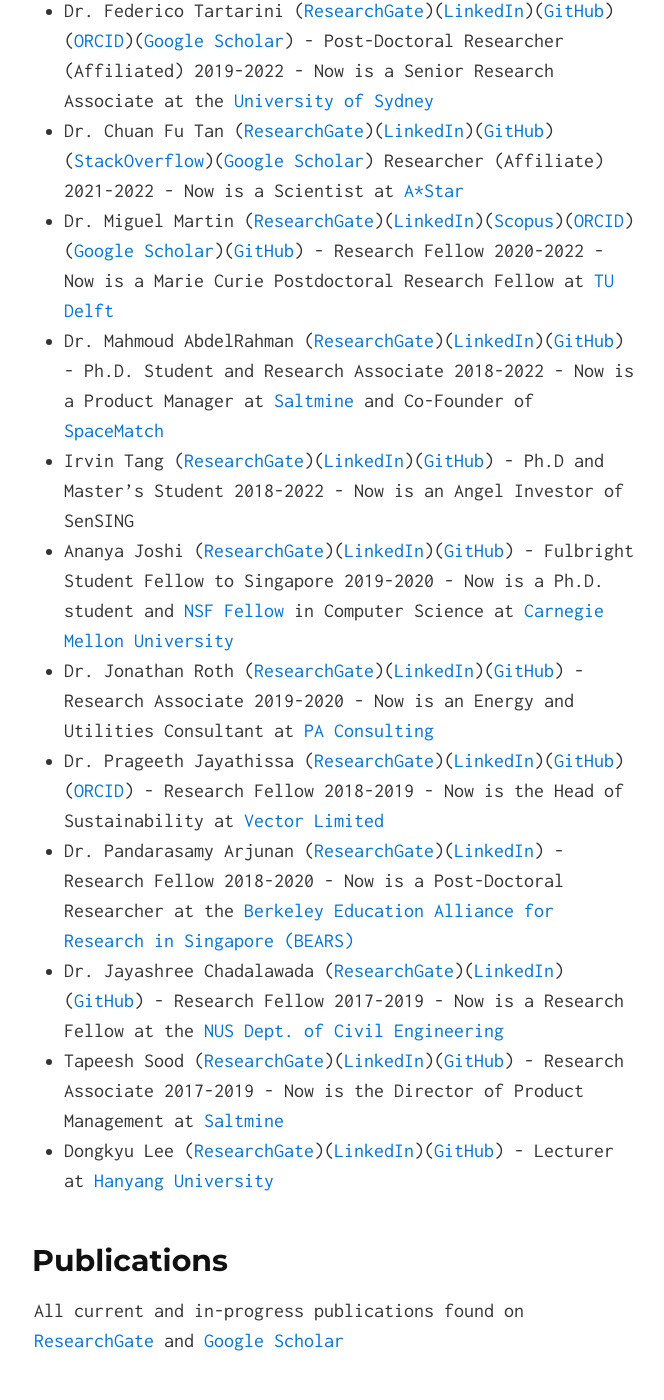
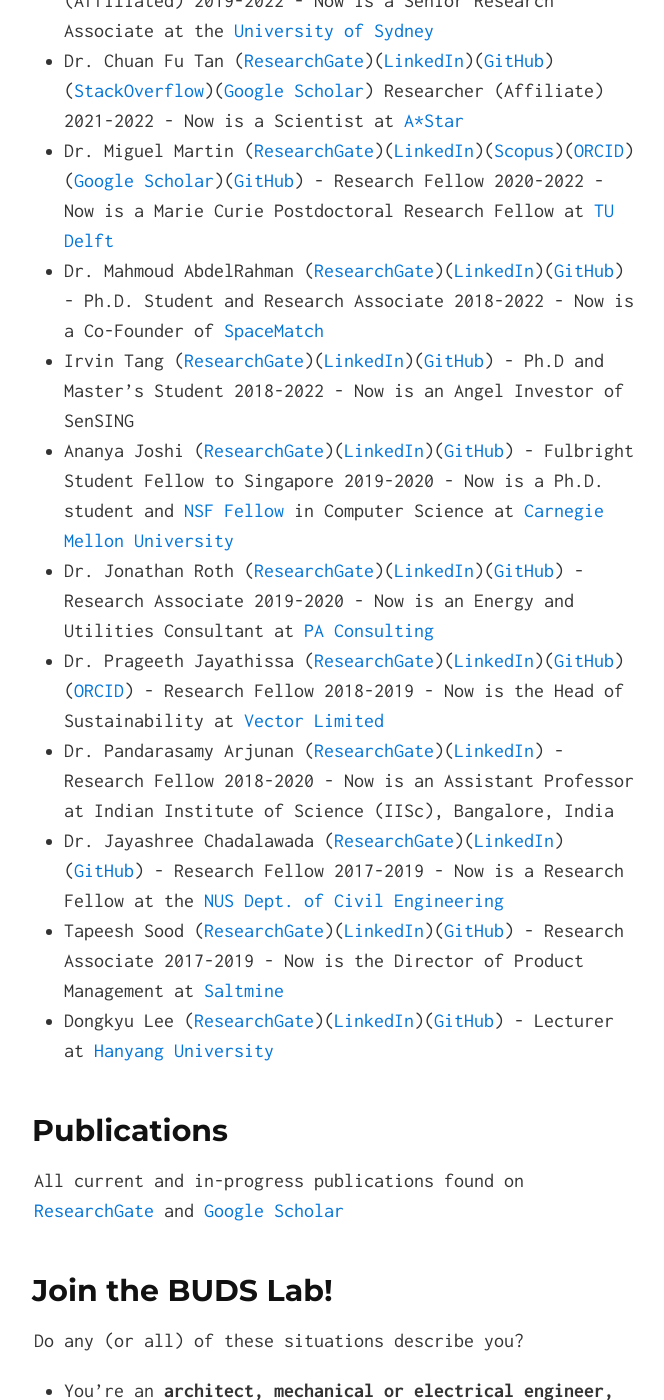
Before and after one commit to buds-lab/buds-lab.github.io, a Jekyll site: the page built from index.md, in a window 1280 px wide and 1400 px high, scrolled down 7434 px. Shown: the whole window, without its empty margins (306-970 px from the left). Built offline with Jekyll 4.4.1, drawn with Linux system fonts in a browser that asks for light colours; some of the changed text lies outside the part shown.

Commit message:
Update index.md

```diff
--- a/index.md
+++ b/index.md
@@ -114,25 +114,19 @@ Yun Xuan Chua ([ResearchGate](https://www.researchgate.net/profile/Yun-Xuan-Chua
 <!-- ![Kristi Maisha](buds-lab.github.io/kristi.jpg) -->
 * Kristi Maisha ([ResearchGate](https://www.researchgate.net/profile/Kristi-Maisha){:target="_blank"})([LinkedIn](https://www.linkedin.com/in/kristi-maisha/){:target="_blank"}) - [U.S. Student Fulbright Scholar](https://www.cies.org/){:target="_blank"} in NUS (2022-2023) - Now is a Ph.D. Student at the [Urban Informatics Lab](https://www.uil.stanford.edu/){:target="_blank"} that is based in the [Civil and Environmental Engineering Department](https://cee.stanford.edu/){:target="_blank"} at [Stanford University](https://www.stanford.edu){:target="_blank"}
 <!-- at NUS in the BUDS Lab working on studying human behaviors in conjunction with building sensors and controls to achieve zero-energy buildings. She recently finished a Bachelor's of Engineering in Civil and Environmental Engineering from [Vanderbilt University](https://engineering.vanderbilt.edu/cee/){:target="_blank"} and has previously interned at the [National Renewable Energy Laboratory (NREL)](https://www.nrel.gov){:target="_blank"}. She will start a Ph.D. program in Fall 2023 in Civil Engineering at [Stanford University](https://cee.stanford.edu/){:target="_blank"}.  -->
-
 <!-- ![Matias Alberto Quintana Rosales](buds-lab.github.io/matias.png) -->
 * Dr. Matias Quintana ([ResearchGate](https://www.researchgate.net/profile/Matias_Quintana){:target="_blank"})([LinkedIn](https://www.linkedin.com/in/matiasqr/){:target="_blank"})([GitHub](https://github.com/matqr){:target="_blank"}) - Ph.D. Scholar at NUS (2018-2022) and Research Fellow (2022-2023) - Now is a Senior Researcher at the Singapore-ETH Center (SEC) in the Future Cities Lab Global
 <!-- has successfully defended his Ph.D. at NUS in Oct. 2022 and is now a Research Fellow in the BUDS Lab. Matias is the lab research and development manager and is tying together the different projects and researchers together. He holds a Master of Information Systems Management from the Heinz College at [Carnegie Mellon University](https://www.heinz.cmu.edu/){:target="_blank"} and a B.Sc. in Electrical Engineering from the [Pontifical Catholic University of Peru](http://www.pucp.edu.pe/){:target="_blank"}. Matias is a combination computer scientist and hardware hacker and is using these skills to implement wearable tech in the built environment. -->
 <!-- and is affiliated with [SinBerBest 2](http://sinberbest.berkeley.edu/){:target="_blank"}. He is co-supervised by [Prof. Stefano Schiavon](https://ced.berkeley.edu/ced/faculty-staff/stefano-schiavon){:target="_blank"} from UC Berkeley and [Prof. Tham Kwok Wai](http://www.bdg.nus.edu.sg/documents/about-us/faculty/staff_bdgtkw.pdf){:target="_blank"} from NUS. -->
-
 <!-- ![Dr. Martin Mosteiro-Romero](buds-lab.github.io/martinmosteiro.png) -->
 * Dr. Martin Mosteiro Romero ([ResearchGate](https://www.researchgate.net/profile/Martin-Mosteiro-Romero){:target="_blank"})([LinkedIn](https://www.linkedin.com/in/mart%C3%ADn-mosteiro-romero-30830727/){:target="_blank"})([GitHub](https://github.com/martin-mosteiro){:target="_blank"})([Google Scholar](https://scholar.google.ch/citations?user=paRcx8wAAAAJ&hl=en){:target="_blank"}) - Post-Doctoral Researcher in NUS as part of the [Future Resilient Systems (FRS) Lab](https://frs.ethz.ch){:target="_blank"} (2021-2023) - Now is a Post-Doctral Researcher at TU Delft
 <!-- is a Post-Doctoral Researcher in NUS as part of the [Future Resilient Systems (FRS) Lab](https://frs.ethz.ch){:target="_blank"} within the Module 1.4 - Digital Twin-Enabled System Resilience. The NUS part of this project is led by [Prof. Rudi Stouffs](https://www.sde.nus.edu.sg/arch/staffs/rudi-stouffs-dr/){:target="_blank"} and it is a collaboration with [Prof. Gabriela Hug](https://psl.ee.ethz.ch/people/prof--gabriela-hug.html){:target="_blank"} at the ETH Zurich and [Prof. Adrian Law](http://www.cee.ntu.edu.sg/aboutus/FacultyDir/Pages/cwklaw.aspx){:target="_blank"} from NTU. Dr. Mosteiro holds a Doctor of Sciences (Dr. sc. ETH Zurich) and Masters in Energy Science from the [ETH Z&uuml;rich](http://bit.ly/2nsD908){:target="_blank"} and a Bachelor's Degree in Bioenvironmental Engineering from [Rutgers University](https://www.rutgers.edu){:target="_blank"} in the USA. Dr. Mosteiro is investigating how to use digital twins to improve the resilience of building systems. -->
-
 <!-- ![Charlene Tan](buds-lab.github.io/charlenetan.png) -->
 * Charlene Tan ([ResearchGate](https://www.researchgate.net/profile/Charlene-Tan){:target="_blank"})([LinkedIn](https://www.linkedin.com/in/charlene-tan-a9497b143/){:target="_blank"}) - Student Researcher at NUS (2021-2023) - Now is an Assistant Contracts Manager at the Land Transport Authority (LTA)
 <!-- is a Lab Executive in the Department of the Built Environment and collaborator of the BUDS Lab. She is a recent graduate of the [Infrastructure & Project Management program at NUS](https://cde.nus.edu.sg/dbe/introduction-1-1/){:target="_blank"}. Charlene assists in the management of the [Data Science for Construction, Architecture and Engineering Online EDx Course](https://www.edx.org/course/Data-Science-for-Construction-Architecture-and-Engineering){:target="_blank"} and assists with the Internet-of-Buildings portal and experimental deployments. -->
-
-
 <!-- ![Charis Boey](buds-lab.github.io/charisboey.jpg) -->
 * Charis Boey ([ResearchGate](https://www.researchgate.net/profile/Charis-Boey){:target="_blank"})([LinkedIn](https://www.linkedin.com/in/charisboey/){:target="_blank"})([ORCID](https://orcid.org/my-orcid?orcid=0000-0001-7027-0039){:target="_blank"})([Kaggle](https://www.kaggle.com/charisboey){:target="_blank"})([StackOverflow](https://stackoverflow.com/users/15380453/charis-boey){:target="_blank"}) - Student Researcher at NUS (2021-2023) - Now is in the Visa Technology Traineeship Program (VTTP)
 <!-- is a Student Researcher at NUS in the BUDS Lab from the [Infrastructure & Project Management (IPM) program at NUS](https://cde.nus.edu.sg/dbe/introduction-1-1/){:target="_blank"}. Charis assists with deployment and management of Project Cozie experiments. -->
-
 <!-- ![Dr. Federico Tartarini](buds-lab.github.io/federico.png) -->
 * Dr. Federico Tartarini ([ResearchGate](https://www.researchgate.net/profile/Federico_Tartarini/research){:target="_blank"})([LinkedIn](https://www.linkedin.com/in/federico-tartarini-3991995b/){:target="_blank"})([GitHub](https://github.com/FedericoTartarini){:target="_blank"})([ORCID](https://orcid.org/0000-0002-8739-5062){:target="_blank"})([Google Scholar](https://scholar.google.com.sg/citations?user=QcamSPwAAAAJ&hl=en){:target="_blank"}) - Post-Doctoral Researcher (Affiliated) 2019-2022 - Now is a Senior Research Associate at the [University of Sydney](https://www.sydney.edu.au/)
 <!-- at the [Berkeley Education Alliance for Research in Singapore (BEARS)](http://sinberbest.berkeley.edu/){:target="_blank"} and is in the Theme A: Human-Building Nexus - Enhancing Health and Productivity in the Built Environment project led by [Prof. Stefano Schiavon](https://ced.berkeley.edu/ced/faculty-staff/stefano-schiavon){:target="_blank"}. He holds a Ph.D. in Engineering from the [University of Wollongong (UOW)](https://www.uow.edu.au/){:target="_blank"} in Australia and a Master and Bachelor's of Engineering from the [University of Bologna](https://www.unibo.it/en/homepage){:target="_blank"} in Italy. Dr. Tartarini is exploring new developments in non-intrusive methodologies to monitor indoor environmental quality parameters. -->
@@ -143,7 +137,7 @@ Yun Xuan Chua ([ResearchGate](https://www.researchgate.net/profile/Yun-Xuan-Chua
 * Dr. Miguel Martin ([ResearchGate](https://www.researchgate.net/profile/Miguel-Martin-15){:target="_blank"})([LinkedIn](https://www.linkedin.com/in/miguel-martin-30b621208/){:target="_blank"})([Scopus](https://www.scopus.com/authid/detail.uri?authorId=56037196400){:target="_blank"})([ORCID](https://orcid.org/0000-0003-2673-6844){:target="_blank"})([Google Scholar](https://scholar.google.com/citations?user=KngdHq4AAAAJ&hl=en){:target="_blank"})([GitHub](https://github.com/migmartin){:target="_blank"}) - Research Fellow 2020-2022 - Now is a Marie Curie Postdoctoral Research Fellow at [TU Delft](https://www.tudelft.nl/en/)
 <!-- at the [Berkeley Education Alliance for Research in Singapore (BEARS)](http://sinberbest.berkeley.edu/){:target="_blank"} and is in the Theme D: City-Scale Analytics project with the BUDS Lab and [Prof. Kameshwar Poolla](https://www2.eecs.berkeley.edu/Faculty/Homepages/poolla.html){:target="_blank"}. He holds a Ph.D. in Building Science from the [National University of Singapore](https://www.nus.edu.sg){:target="_blank"} and a Master and Bachelor's of Computer Science from the [University of Geneva](https://www.unige.ch/en/university/presentation/){:target="_blank"} in Switzerland. Dr. Martin is investigating the use of infrared radiation cameras and computer vision to analyze buildings at scale. -->
 <!-- * ![Mahmoud Mohamed AbdelRahman](buds-lab.github.io/mahmoudouf.jpg) -->
-* Dr. Mahmoud AbdelRahman ([ResearchGate](https://www.researchgate.net/profile/Mahmoud_Abdelrahman3){:target="_blank"})([LinkedIn](https://www.linkedin.com/in/mahmoudouf/){:target="_blank"})([GitHub](https://github.com/MahmoudAbdelRahman){:target="_blank"}) - Ph.D. Student and Research Associate 2018-2022 - Now is a Product Manager at [Saltmine](https://www.saltmine.com/){:target="_blank"} and Co-Founder of [SpaceMatch](https://spacematch.me/){:target="_blank"}
+* Dr. Mahmoud AbdelRahman ([ResearchGate](https://www.researchgate.net/profile/Mahmoud_Abdelrahman3){:target="_blank"})([LinkedIn](https://www.linkedin.com/in/mahmoudouf/){:target="_blank"})([GitHub](https://github.com/MahmoudAbdelRahman){:target="_blank"}) - Ph.D. Student and Research Associate 2018-2022 - Now is a Co-Founder of [SpaceMatch](https://spacematch.me/){:target="_blank"}
 <!-- is a Ph.D. Researcher at NUS in the BUDS Lab and is co-supervised by [Dr. Adrian Chong](http://blog.nus.edu.sg/adrianchong/about/){:target="_blank"}. He holds a M.Sc in Architectural Engineering and B.Sc in Architecture from [Mansoura University](http://www.mans.edu.eg/en){:target="_blank"} in Egypt. Mahmoud is an expert in building information modelling (BIM) and the development of tools and machine learning techniques to tie the virtual and measured world together. -->
 <!-- ![Irvin Tang](buds-lab.github.io/irvin1.png) -->
 * Irvin Tang ([ResearchGate](https://www.researchgate.net/profile/Irvin_Tang){:target="_blank"})([LinkedIn](https://www.linkedin.com/in/irvintang/){:target="_blank"})([GitHub](https://github.com/irrhuh){:target="_blank"}) - Ph.D and Master's Student 2018-2022 - Now is an Angel Investor of SenSING
@@ -161,7 +155,7 @@ Yun Xuan Chua ([ResearchGate](https://www.researchgate.net/profile/Yun-Xuan-Chua
 * Dr. Prageeth Jayathissa ([ResearchGate](https://www.researchgate.net/profile/Prageeth_Jayathissa){:target="_blank"})([LinkedIn](https://www.linkedin.com/in/pjayathissa/){:target="_blank"})([GitHub](https://github.com/pjayathissa){:target="_blank"})([ORCID](https://orcid.org/0000-0003-3833-1852){:target="_blank"}) - Research Fellow 2018-2019 - Now is the Head of Sustainability at [Vector Limited](https://www.vector.co.nz){:target="_blank"}
 <!-- is a Post-Doctoral Researcher at NUS in the BUDS Lab.  He holds a Doctor of Sciences (Dr. sc. ETH Zurich) and Masters in Energy Science from the [ETH Z&uuml;rich](http://bit.ly/2nsD908){:target="_blank"} and a Bachelor's Degree in Mechanical Engineering from the [University of Canterbury](https://www.canterbury.ac.nz/){:target="_blank"} in New Zealand. Dr. Jayathissa is the equivalent of the BUDS Lab *Oberassistent* (Senior Researcher) as he ties together all the technologies being developed. He is an expert in prototyping, engineering, design, and computer science. -->
 <!-- ![Dr. Pandarasamy Arjunan](buds-lab.github.io/samyarjunan.jpeg) -->
-* Dr. Pandarasamy Arjunan ([ResearchGate](https://www.researchgate.net/profile/Pandarasamy_Arjunan){:target="_blank"})([LinkedIn](https://www.linkedin.com/in/pandarasamy-arjunan-5580a215/){:target="_blank"}) - Research Fellow 2018-2020 - Now is a Post-Doctoral Researcher at the [Berkeley Education Alliance for Research in Singapore (BEARS)](http://sinberbest.berkeley.edu/){:target="_blank"}
+* Dr. Pandarasamy Arjunan ([ResearchGate](https://www.researchgate.net/profile/Pandarasamy_Arjunan){:target="_blank"})([LinkedIn](https://www.linkedin.com/in/pandarasamy-arjunan-5580a215/){:target="_blank"}) - Research Fellow 2018-2020 - Now is an Assistant Professor at Indian Institute of Science (IISc), Bangalore, India
 <!-- is a Post-Doctoral Researcher at the [Berkeley Education Alliance for Research in Singapore (BEARS)](http://sinberbest.berkeley.edu/){:target="_blank"} and is in the Thrust D: City-Scale Analytics project with the BUDS Lab and [Prof. Kameshwar Poolla](https://www2.eecs.berkeley.edu/Faculty/Homepages/poolla.html){:target="_blank"}. He holds a Ph.D. in Computer Science from the [IIIT-Delhi](https://iiitd.ac.in/){:target="_blank"}, a Master of Computer Applications (MCA) from the [Madurai Kamraj University](http://mkuniversity.ac.in/new/){:target="_blank"}, and a Bachelor of Science in Computer Science from the [Manonmaniam Sundaranar University](https://www.msuniv.ac.in/){:target="_blank"} in India. Dr. Arjunan is exploring scalable city-scale analytics techniques for benchmarking buildings. -->
 * Dr. Jayashree Chadalawada ([ResearchGate](https://www.researchgate.net/profile/Jayashree_Chadalawada){:target="_blank"})([LinkedIn](https://www.linkedin.com/in/jayashree-chadalawada-b241132b/){:target="_blank"})([GitHub](https://github.com/Jayashreerao){:target="_blank"}) - Research Fellow 2017-2019 - Now is a Research Fellow at the [NUS Dept. of Civil Engineering](https://www.eng.nus.edu.sg/cee/){:target="_blank"}
 <!-- ![Dr. Jayashree Chadalawada](buds-lab.github.io/jayashree1.png)
```
Also changed, not shown: other parts of index.md (+2 -2 lines).
